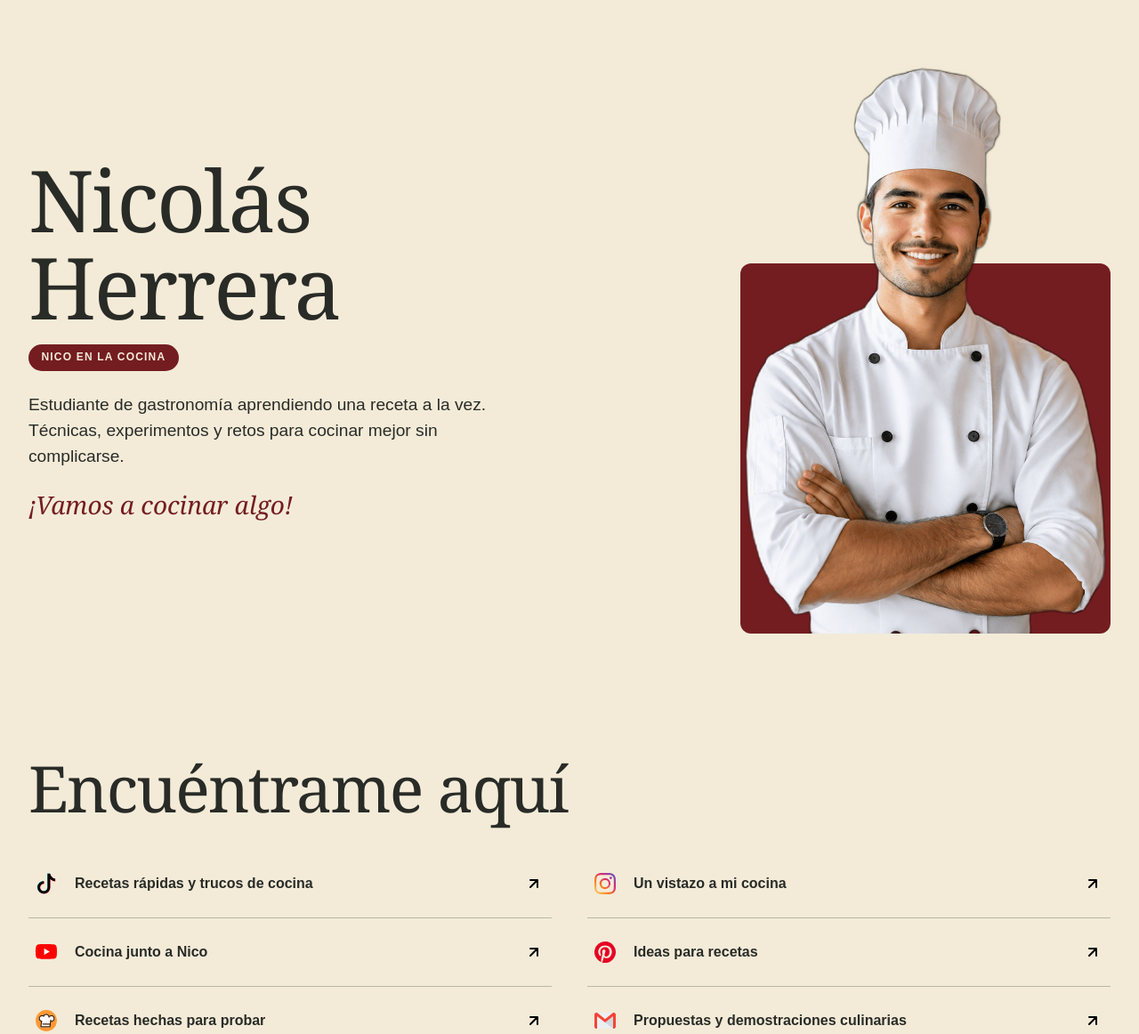
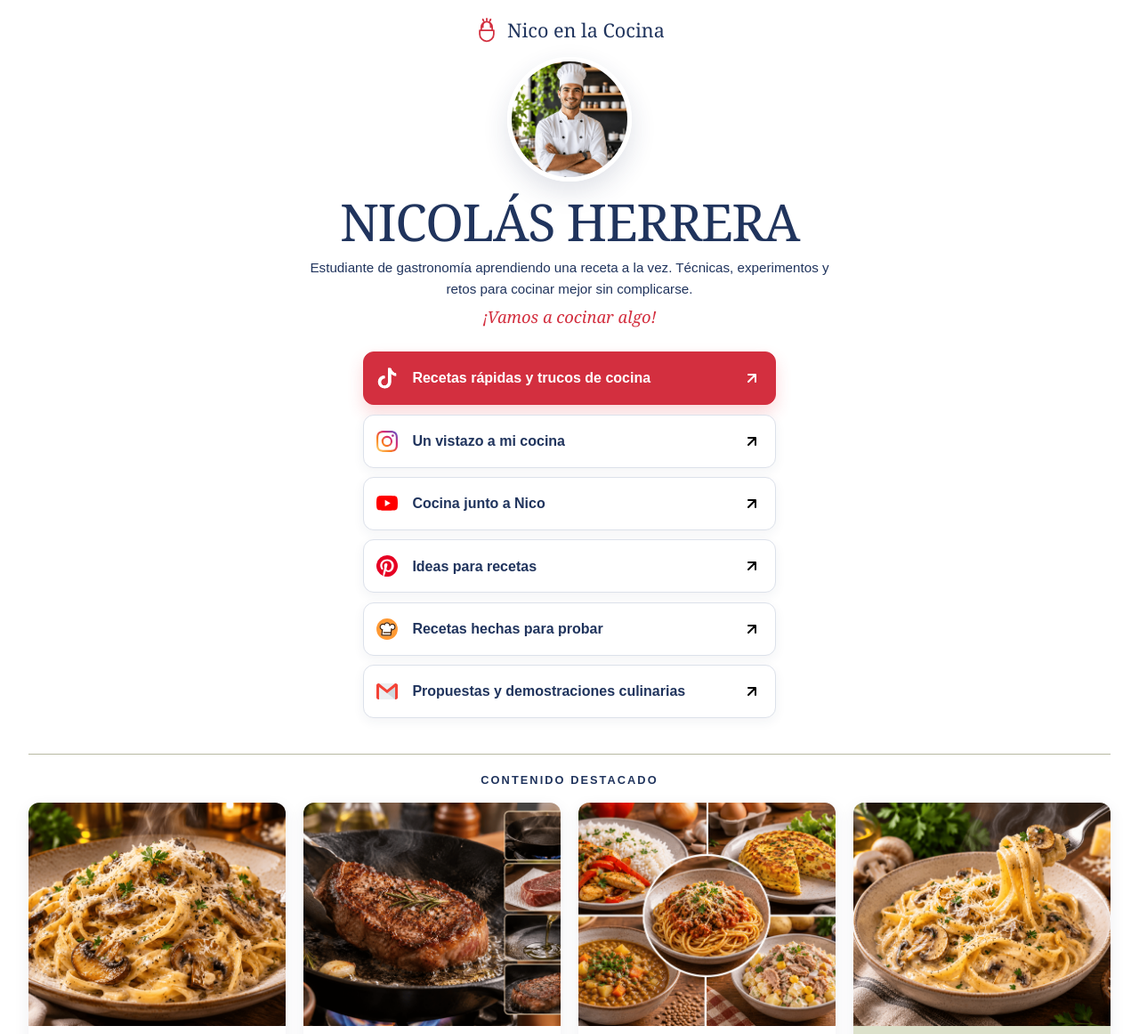
Before and after one commit to MiroDev20/culinary-profile, a plain HTML site: page index.html in a window 1280 px wide. Shown: the top 1162 px of the page at 89% size. Drawn offline with Linux system fonts and the light colour scheme; a web font is replaced by a local one.

Commit message:
feat: rediseña el estilo de la página

```diff
--- a/index.html
+++ b/index.html
@@ -21,30 +21,32 @@
     <body>
         <main class="page">
             <!-- Profile -->
-            <header class="profile">
+            <header class="profile" id="top">
+                <a class="profile__brand" href="#top" aria-label="Nico en la Cocina, inicio">
+                    <svg class="profile__brand-icon" viewBox="0 0 32 32" aria-hidden="true">
+                        <path d="M9 15V12a7 7 0 0 1 14 0v3M7 16h18v5a9 9 0 0 1-18 0v-5ZM11 12v-2a5 5 0 0 1 10 0v2M16 3V1M12 4 11 2M20 4l1-2"/>
+                    </svg>
+                    <span>Nico en la Cocina</span>
+                </a>
                 <div class="profile__copy">
+                    <img
+                        class="profile__image"
+                        src="assets/images/profile/profile-picture.png"
+                        alt="Nicolás Herrera en su cocina"
+                        width="1244"
+                        height="1244"
+                    >
                     <h1 class="profile__name">Nicolás Herrera</h1>
-                    <p class="profile__author">Nico en la Cocina</p>
                     <p class="profile__bio">
                         Estudiante de gastronomía aprendiendo una receta a la vez.
                         Técnicas, experimentos y retos para cocinar mejor sin complicarse.
                     </p>
                     <p class="profile__invitation">¡Vamos a cocinar algo!</p>
                 </div>
-                <img
-                    class="profile__image"
-                    src="assets/images/profile/profile-cutout.png"
-                    alt="Nicolás Herrera"
-                    width="811"
-                    height="1247"
-                >
             </header>
 
             <!-- Links -->
-            <nav class="links" aria-labelledby="links-title">
-                <div class="section-heading">
-                    <h2 class="section-heading__title" id="links-title">Encuéntrame aquí</h2>
-                </div>
+            <nav class="links" aria-label="Enlaces principales">
                 <ul class="links__list">
                     <li class="links__item">
                         <a class="links__link" href="#">
--- a/styles.css
+++ b/styles.css
@@ -61,7 +61,7 @@ body {
     line-height: 1.6;
     color: var(--color-ink);
 
-    background: var(--color-paper);
+    background: #fff;
 }
 
 ::selection {
@@ -91,6 +91,10 @@ summary {
 }
 
 .page {
+    --profile-accent: #d32f3f;
+    --profile-ink: #20345d;
+    --profile-line: #dce1ea;
+
     width: min(100% - 2rem, 76rem);
     margin-inline: auto;
 }
@@ -100,33 +104,41 @@ summary {
    ========================================================================== */
 
 .profile {
-    --profile-accent: #741d20;
+    display: grid;
+    justify-items: center;
+    padding-block: 1rem 1.5rem;
 
-    display: grid;
-    grid-template-columns: minmax(0, 1.1fr) minmax(0, 0.9fr);
-    column-gap: 1rem;
-    align-items: start;
-    padding-block: 1.5rem;
-    margin-top: 1rem;
-
-    color: var(--color-ink);
+    color: var(--profile-ink);
+    text-align: center;
 }
 
-.profile::after {
-    content: "";
-    grid-column: 2;
-    grid-row: 4;
-    align-self: end;
-    justify-self: end;
-    width: min(100%, 26rem);
-    height: 65%;
+.profile__brand {
+    display: inline-flex;
+    align-items: center;
+    gap: 0.55rem;
 
-    background: var(--profile-accent);
-    border-radius: 0.75rem;
+    font-family: "DM Serif Display", Georgia, serif;
+    font-size: 1.35rem;
+    line-height: 1.2;
+    color: var(--profile-ink);
+    text-decoration: none;
+}
+
+.profile__brand-icon {
+    width: 1.75rem;
+    height: 1.75rem;
+
+    fill: none;
+    stroke: var(--profile-accent);
+    stroke-width: 2;
+    stroke-linecap: round;
+    stroke-linejoin: round;
 }
 
 .profile__copy {
-    display: contents;
+    display: flex;
+    flex-direction: column;
+    align-items: center;
     max-width: 38rem;
 }
 
@@ -142,62 +154,41 @@ summary {
 }
 
 .profile__name {
-    grid-column: 1 / -1;
-    grid-row: 1;
-    max-width: 9ch;
+    max-width: 100%;
+    margin: 1rem 0 0;
 
-    font-size: clamp(3.75rem, 17vw, 5.5rem);
-}
-
-.profile__author {
-    grid-column: 1 / -1;
-    grid-row: 2;
-    justify-self: start;
-    margin: 0.75rem 0 0;
-    padding: 0.35rem 0.9rem;
-
-    font-size: 0.75rem;
-    font-weight: 700;
-    letter-spacing: 0.1em;
+    font-size: clamp(2.2rem, 7vw, 3.35rem);
     text-transform: uppercase;
-    color: var(--color-paper);
-
-    background: var(--profile-accent);
-    border-radius: 2rem;
 }
 
 .profile__bio {
-    grid-column: 1 / -1;
-    grid-row: 3;
-    max-width: 33rem;
-    margin: 1.5rem 0 0;
+    max-width: 38rem;
+    margin: 0.65rem 0 0;
 
-    font-size: clamp(1rem, 2vw, 1.2rem);
-    line-height: 1.5;
+    font-size: 0.95rem;
+    line-height: 1.55;
 }
 
 .profile__invitation {
-    grid-column: 1;
-    grid-row: 4;
-    align-self: end;
-    margin: 1.5rem 0;
+    margin: 0.55rem 0 0;
 
     font-family: "DM Serif Display", Georgia, serif;
-    font-size: clamp(1.35rem, 4vw, 1.75rem);
+    font-size: 1.15rem;
     font-style: italic;
     line-height: 1.2;
     color: var(--profile-accent);
 }
 
 .profile__image {
-    position: relative;
-    z-index: 1;
-    grid-column: 2;
-    grid-row: 4;
-    align-self: end;
-    width: 100%;
-    height: auto;
-    margin-top: 1.5rem;
+    width: 8.25rem;
+    height: 8.25rem;
+    margin-top: 1rem;
+    object-fit: cover;
+    object-position: center 28%;
+
+    border: 0.35rem solid #fff;
+    border-radius: 50%;
+    box-shadow: 0 0.7rem 1.8rem rgb(32 52 93 / 14%);
 }
 
 /* ==========================================================================
@@ -210,6 +201,15 @@ summary {
     padding-block: clamp(3rem, 7vw, 6rem);
 
     border-bottom: 1px solid var(--color-line);
+}
+
+.links,
+.featured {
+    padding-block: 1.25rem 2.5rem;
+}
+
+.links {
+    padding-top: 0;
 }
 
 .section-heading {
@@ -227,32 +227,54 @@ summary {
     margin: 1rem 0 0;
 }
 
+.featured .section-heading {
+    margin: 0 auto 1rem;
+    text-align: center;
+}
+
+.featured .section-heading__title {
+    font-family: "DM Sans", Arial, sans-serif;
+    font-size: 0.8rem;
+    font-weight: 800;
+    letter-spacing: 0.16em;
+    line-height: 1.4;
+    color: var(--profile-ink);
+    text-transform: uppercase;
+}
+
 .links__list {
     display: grid;
-    gap: 0 2.5rem;
+    grid-template-columns: minmax(0, 1fr);
+    gap: 0.65rem;
+    width: min(100%, 29rem);
     margin: 0;
     padding: 0;
+    margin-inline: auto;
 
     list-style: none;
 }
 
 .links__item {
-    border-bottom: 1px solid var(--color-line);
+    min-width: 0;
 }
 
 .links__link {
     display: grid;
     grid-template-columns: 1.75rem minmax(0, 1fr) 1.5rem;
     align-items: center;
-    gap: 1rem;
-    min-height: 4.75rem;
-    padding: 1rem 0.5rem;
+    gap: 0.75rem;
+    min-height: 3.75rem;
+    padding: 0.65rem 0.9rem;
 
-    font-weight: 650;
-    color: inherit;
+    font-weight: 700;
+    color: var(--profile-ink);
     text-decoration: none;
 
-    transition: background-color 180ms ease-out;
+    background: #fff;
+    border: 1px solid var(--profile-line);
+    border-radius: 0.75rem;
+    box-shadow: 0 0.25rem 0.8rem rgb(32 52 93 / 6%);
+    transition: background-color 180ms ease-out, border-color 180ms ease-out, box-shadow 180ms ease-out, transform 180ms ease-out;
 }
 
 .links__icon,
@@ -263,6 +285,18 @@ summary {
 
 .links__arrow {
     transition: transform 180ms ease-out;
+}
+
+.links__item:first-child .links__link {
+    color: #fff;
+    background: var(--profile-accent);
+    border-color: var(--profile-accent);
+    box-shadow: 0 0.55rem 1.1rem rgb(237 55 66 / 20%);
+}
+
+.links__item:first-child .links__icon,
+.links__item:first-child .links__arrow {
+    filter: brightness(0) invert(1);
 }
 
 .text-link {
@@ -280,44 +314,47 @@ summary {
 
 .featured__grid {
     display: grid;
-    gap: 3rem;
+    grid-template-columns: repeat(2, minmax(0, 1fr));
+    gap: 1rem;
+}
+
+.story {
+    min-width: 0;
+    overflow: hidden;
+    background: #fff;
+    border-radius: 0.75rem;
+    box-shadow: 0 0.35rem 1.1rem rgb(32 52 93 / 8%);
 }
 
 .story__image {
     width: 100%;
     height: auto;
-    aspect-ratio: 3 / 2;
+    aspect-ratio: 1.15 / 1;
     object-fit: cover;
-
-    border-radius: 0.75rem;
 }
 
 .story__copy {
-    padding-top: 1.25rem;
+    padding: 0.75rem 0.8rem 0.9rem;
 }
 
 .story__title {
     margin: 0;
 
-    font-size: 0.95rem;
-    font-weight: 700;
-    color: var(--color-olive);
+    font-size: 0.8rem;
+    font-weight: 800;
+    color: var(--profile-ink);
 }
 
 .story__description {
-    max-width: 38rem;
-    margin: 0.4rem 0 0;
+    margin: 0.3rem 0 0;
 
     font-family: "DM Serif Display", Georgia, serif;
-    font-size: clamp(1.45rem, 3vw, 2rem);
+    font-size: 1rem;
     line-height: 1.25;
 }
 
 .story--achievement {
-    padding: clamp(1rem, 3vw, 2rem);
-
     background: var(--color-sage);
-    border-radius: 0.75rem;
 }
 
 /* ==========================================================================
@@ -562,11 +599,19 @@ summary {
 
 @media (hover: hover) {
     .links__link:hover {
-        background: var(--color-sage);
+        transform: translateY(-2px);
+        background: #f7f8fb;
+        border-color: #bdc7d7;
+        box-shadow: 0 0.55rem 1.2rem rgb(32 52 93 / 11%);
+    }
+
+    .links__item:first-child .links__link:hover {
+        background: #d72e39;
+        border-color: #d72e39;
     }
 
     .links__link:hover .links__arrow {
-        transform: translate(0.15rem, -0.15rem);
+        transform: translateX(0.15rem);
     }
 
     .filters__button:not([aria-pressed="true"]):hover {
@@ -592,63 +637,31 @@ summary {
 
 @media (min-width: 48rem) {
     .profile {
-        grid-template-columns: minmax(0, 1fr) minmax(15rem, 0.7fr);
-        align-items: center;
-        gap: 4rem;
-        min-height: 34rem;
-        padding-block: 3rem;
-        margin-top: 1.5rem;
-    }
-
-    .profile__copy {
-        display: block;
-        align-self: center;
-    }
-
-    .profile::after {
-        grid-row: 1;
+        padding-block: 1.25rem 1.75rem;
     }
 
     .profile__name {
-        font-size: clamp(4rem, 8vw, 6rem);
-    }
-
-    .profile__author {
-        display: inline-block;
-        margin-top: 1rem;
+        font-size: clamp(2.8rem, 5vw, 3.6rem);
     }
 
     .profile__image {
-        grid-row: 1;
-        width: 100%;
-        max-width: 26rem;
-        margin-top: 0;
-        margin-left: auto;
-        margin-right: 0;
-    }
-
-    .links__list,
-    .featured__grid {
-        grid-template-columns: repeat(2, minmax(0, 1fr));
+        width: 8.75rem;
+        height: 8.75rem;
     }
 
     .featured__grid {
-        align-items: start;
-        gap: 4rem 2rem;
+        gap: 1.25rem;
     }
 
     .story--lead,
     .story--achievement {
-        grid-column: 1 / -1;
-        display: grid;
-        grid-template-columns: minmax(0, 1.2fr) minmax(0, 0.8fr);
-        align-items: center;
-        gap: 2.5rem;
+        grid-column: auto;
+        display: block;
     }
 
     .story--lead .story__copy,
     .story--achievement .story__copy {
-        padding-top: 0;
+        padding-top: 0.75rem;
     }
 
     .recipe {
@@ -666,3 +679,9 @@ summary {
         align-items: center;
     }
 }
+
+@media (min-width: 72rem) {
+    .featured__grid {
+        grid-template-columns: repeat(4, minmax(0, 1fr));
+    }
+}
```
